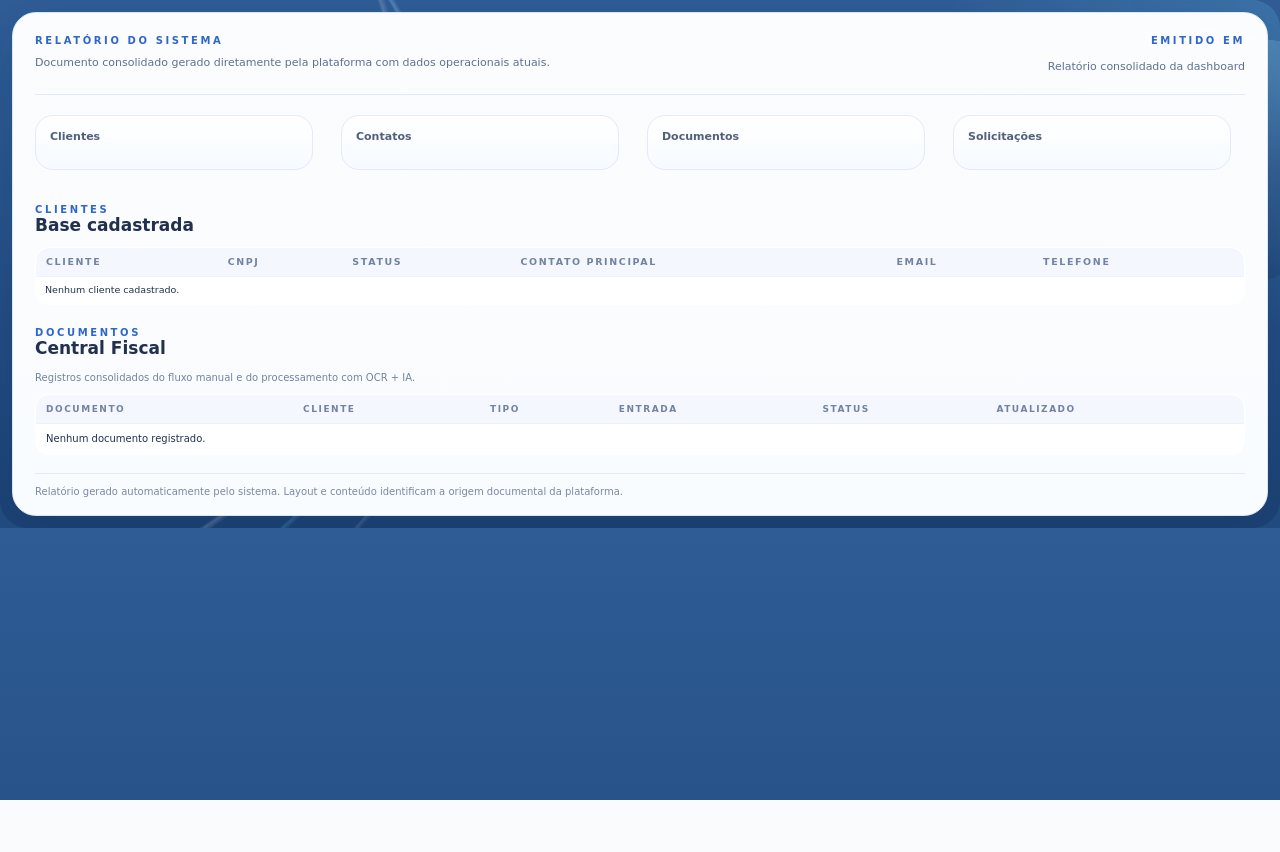
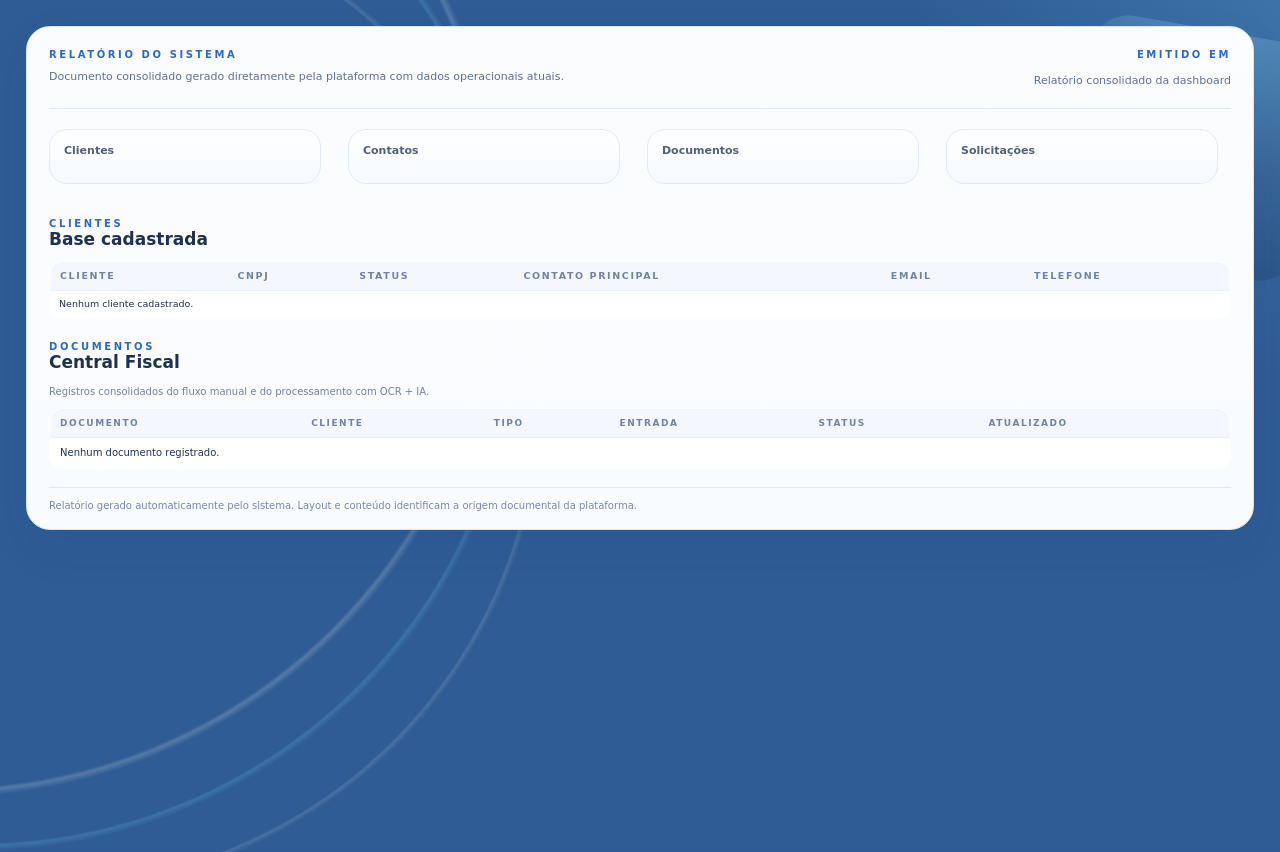
Before and after one commit to ClaraCosta/my_controller_fin_agent, a FastAPI app: template backend/app/templates/reports/consolidated_report.html in a window 1280 px wide. Before the commit the page ends 800 px from the top, so only its background shows below. Run offline with FastAPI, Linux system fonts and the light colour scheme; the template is opened without the code that fills it, so the values that code supplies are empty.

Commit message:
fix: ajusta margens e fundo do relatório consolidado para melhor apresentação

```diff
--- a/backend/app/templates/reports/consolidated_report.html
+++ b/backend/app/templates/reports/consolidated_report.html
@@ -6,7 +6,7 @@
     <style>
       @page {
         size: A4;
-        margin: 12mm;
+        margin: 0;
       }
 
       body {
@@ -14,18 +14,17 @@
         font-family: DejaVu Sans, sans-serif;
         color: #22314d;
         font-size: 11px;
-        background: linear-gradient(180deg, #2f5c95 0%, #214a7f 100%);
+        background: #2f5c95;
       }
 
       .page-shell {
         position: relative;
         overflow: hidden;
-        min-height: 100%;
-        padding: 12px;
-        border-radius: 28px;
+        min-height: 100vh;
+        padding: 26px;
         background:
           radial-gradient(circle at top right, rgba(118, 216, 255, 0.18), transparent 24%),
-          linear-gradient(180deg, rgba(47, 92, 149, 0.98) 0%, rgba(27, 65, 114, 1) 100%);
+          #2f5c95;
       }
 
       .page-shell::before {
```
